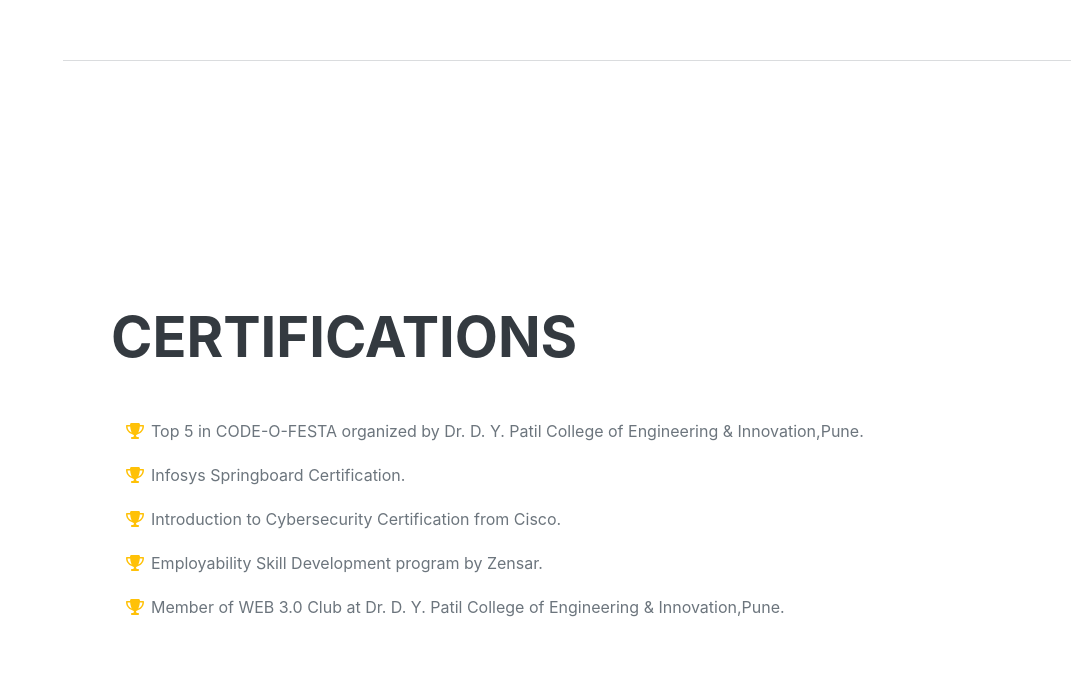
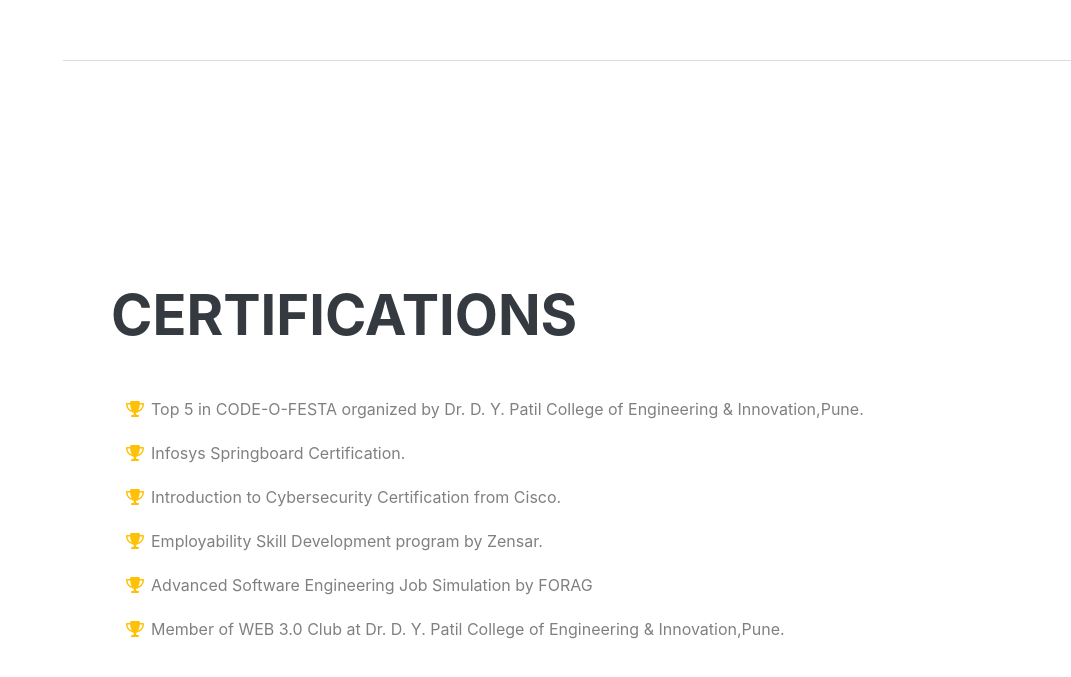
Before and after one commit to DeepakW151/My-Portfolio, a plain HTML site: page index.html in a window 1280 px wide. Shown: the part 4807-5484 px from the top of the page, without its empty margins (209-1280 px from the left). Drawn offline with nearby package versions, Linux system fonts and the light colour scheme; files whose address does not match are found by name; a web font is replaced by a local one.

Commit message:
additional info

```diff
--- a/index.html
+++ b/index.html
@@ -206,24 +206,29 @@
                     <h2 class="mb-5">Certifications</h2>
                     <ul class="fa-ul mb-0">
                         <li  style="margin-top: 20px;">
-                            <span class="fa-li"><i class="fas fa-trophy text-warning"></i></span>
-                            Top 5 in CODE-O-FESTA organized by  Dr. D. Y. Patil College of Engineering & Innovation,Pune.
+                            <span class="fa-li"><i class="fas fa-trophy text-warning" ></i></span>
+                            <a style="color: gray;";>Top 5 in CODE-O-FESTA organized by  Dr. D. Y. Patil College of Engineering & Innovation,Pune.</a>
                         </li>
                         <li  style="margin-top: 20px;">
                             <span class="fa-li"><i class="fas fa-trophy text-warning"></i></span>
-                            Infosys Springboard Certification.
+                            <a style="color: gray;text-decoration: none;" href="https://drive.google.com/file/d/1dR6xnYSPRcgIpZ_esCWSjA6GXUz9YNay/view?usp=sharing" target="_blank">Infosys Springboard Certification.</a>
                         </li>
                         <li  style="margin-top: 20px;">
                             <span class="fa-li"><i class="fas fa-trophy text-warning"></i></span>
-                            Introduction to Cybersecurity Certification from Cisco.
+                            <a style="color: gray;text-decoration: none;" href="https://drive.google.com/file/d/1U_1kSZCza0550u_eSk2cQVnsU5tHxWu3/view?usp=sharing" target="_blank">Introduction to Cybersecurity Certification from Cisco.</a>
                         </li>
                         <li  style="margin-top: 20px;">
                             <span class="fa-li"><i class="fas fa-trophy text-warning"></i></span>
-                            Employability Skill Development program by Zensar.
+                            <a style="color: gray;text-decoration: none;" href="https://drive.google.com/file/d/1C4L4SbBQHwLNLfVQGg010YNK_Dg3sP_c/view?usp=sharing" target="_blank">Employability Skill Development program by Zensar.</a>
                         </li>
                         <li  style="margin-top: 20px;">
                             <span class="fa-li"><i class="fas fa-trophy text-warning"></i></span>
-                            Member of WEB 3.0 Club at Dr. D. Y. Patil College of Engineering & Innovation,Pune.
+                            <a style="color: gray;text-decoration: none;" href="https://drive.google.com/file/d/15K4W_yWwkpda3-d2P0MFXKYWu0oEVAcd/view?usp=sharing" target="_blank">Advanced Software Engineering Job Simulation by FORAG</a>
+
+                        </li>
+                        <li  style="margin-top: 20px;">
+                            <span class="fa-li"><i class="fas fa-trophy text-warning"></i></span>
+                            <a style="color: gray;">Member of WEB 3.0 Club at Dr. D. Y. Patil College of Engineering & Innovation,Pune.</a>
                         </li>
 
                     </ul>
```
